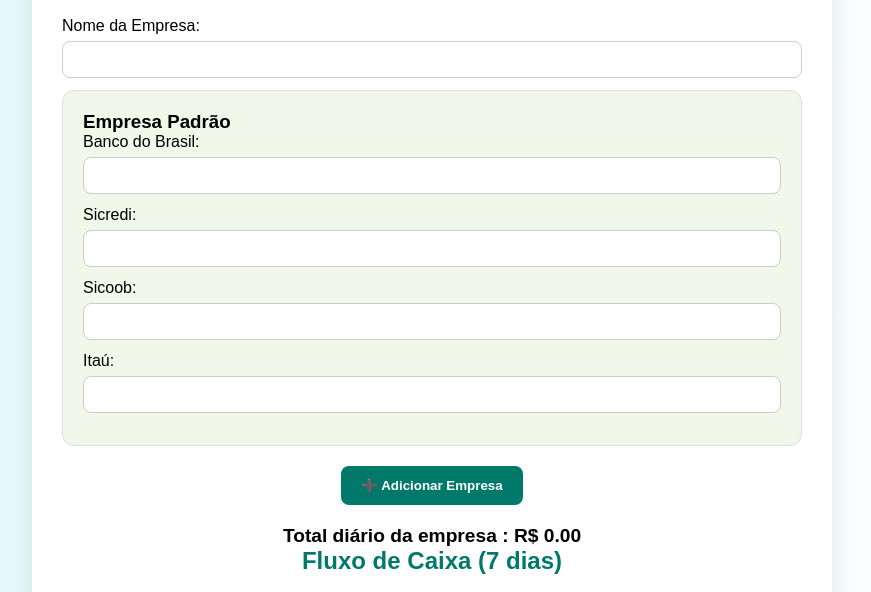
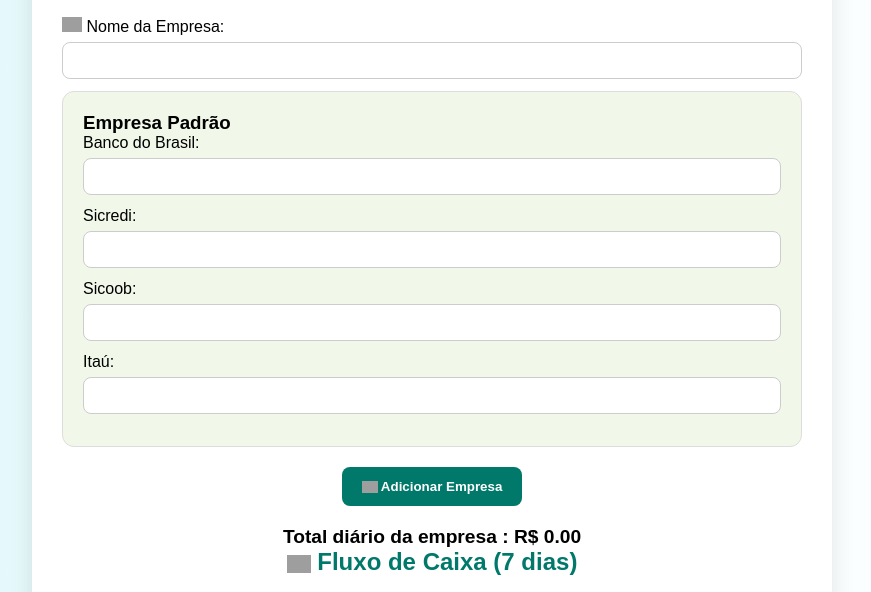
Before and after one commit to Jovi-lab/Conciliacao-Bancaria, a plain HTML site: page index.html in a window 1280 px wide. Shown: the part 190-782 px from the top of the page, without its empty margins (208-1079 px from the left). Drawn offline with Linux system fonts and the light colour scheme; grey boxes are pictures that could not be loaded.

Commit message:
Update index.html

```diff
--- a/index.html
+++ b/index.html
@@ -8,23 +8,40 @@
 </head>
 <body>
   <div class="container">
+    <!-- Ícone principal -->
     <img src="https://cdn-icons-png.flaticon.com/512/2920/2920322.png" alt="Ícone bancário" class="icon" />
     <h1>Conciliação Bancária</h1>
 
+    <!-- Seção de nome da empresa -->
     <div class="empresa-header">
-      <label for="empresa">Nome da Empresa:</label>
+      <label for="empresa">
+        <img src="https://cdn-icons-png.flaticon.com/512/3135/3135715.png" alt="Empresa" width="20" />
+        Nome da Empresa:
+      </label>
       <input type="text" id="empresa" />
     </div>
 
+    <!-- Empresas adicionadas -->
     <div id="empresas">
       <!-- Empresas serão adicionadas aqui -->
     </div>
 
-    <button id="adicionarEmpresa">➕ Adicionar Empresa</button>
+    <!-- Botão para adicionar empresa -->
+    <button id="adicionarEmpresa">
+      <img src="https://cdn-icons-png.flaticon.com/512/1828/1828884.png" alt="Adicionar" width="16" style="vertical-align: middle;" />
+      Adicionar Empresa
+    </button>
 
-    <p class="total">Total diário da empresa <span id="nomeEmpresa"></span>: R$ <span id="total">0.00</span></p>
+    <!-- Total diário -->
+    <p class="total">
+      Total diário da empresa <span id="nomeEmpresa"></span>: R$ <span id="total">0.00</span>
+    </p>
 
-    <h2>Fluxo de Caixa (7 dias)</h2>
+    <!-- Fluxo de caixa -->
+    <h2>
+      <img src="https://cdn-icons-png.flaticon.com/512/1170/1170627.png" alt="Fluxo de caixa" width="24" style="vertical-align: middle;" />
+      Fluxo de Caixa (7 dias)
+    </h2>
     <div id="fluxo"></div>
   </div>
 
```
